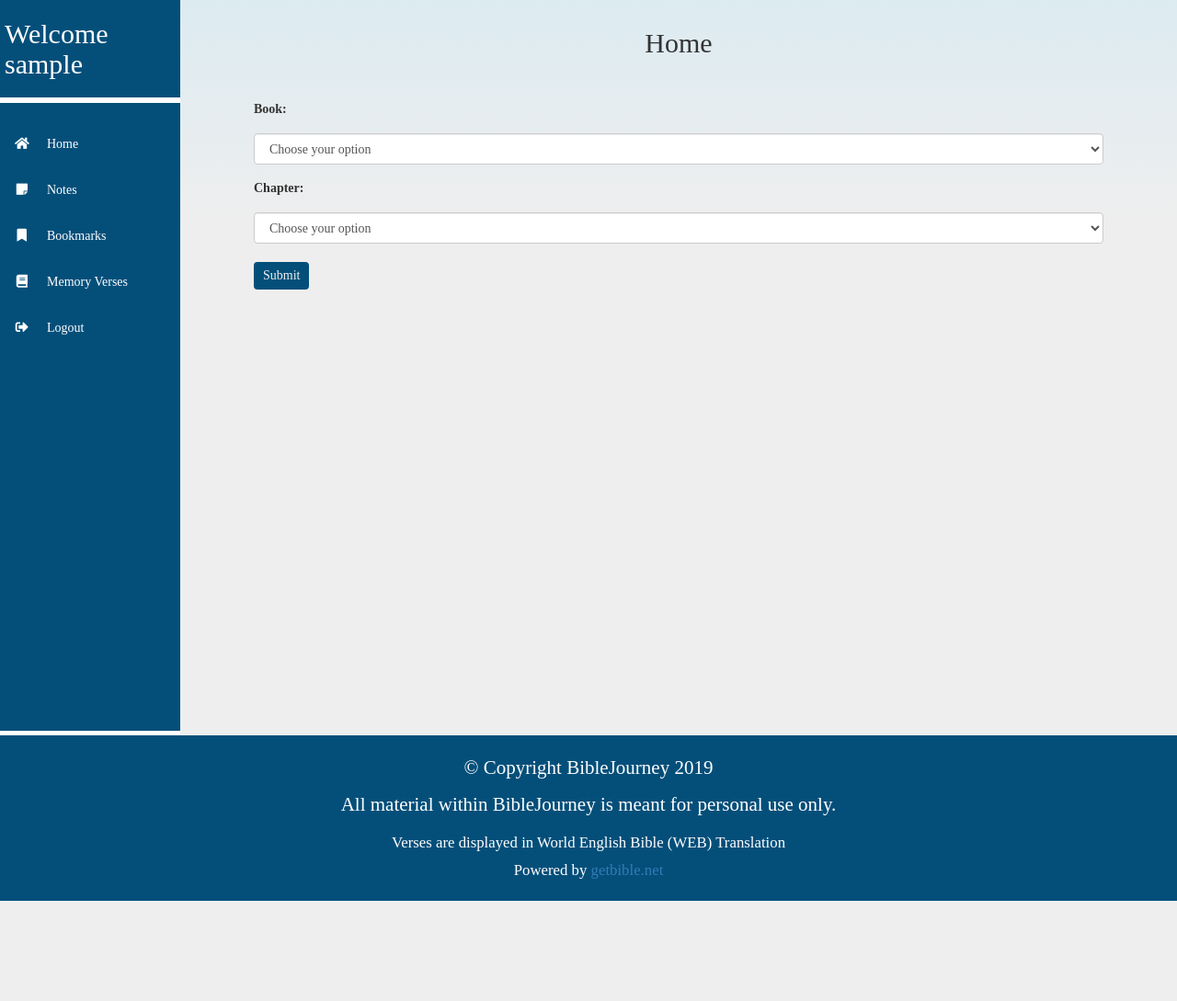
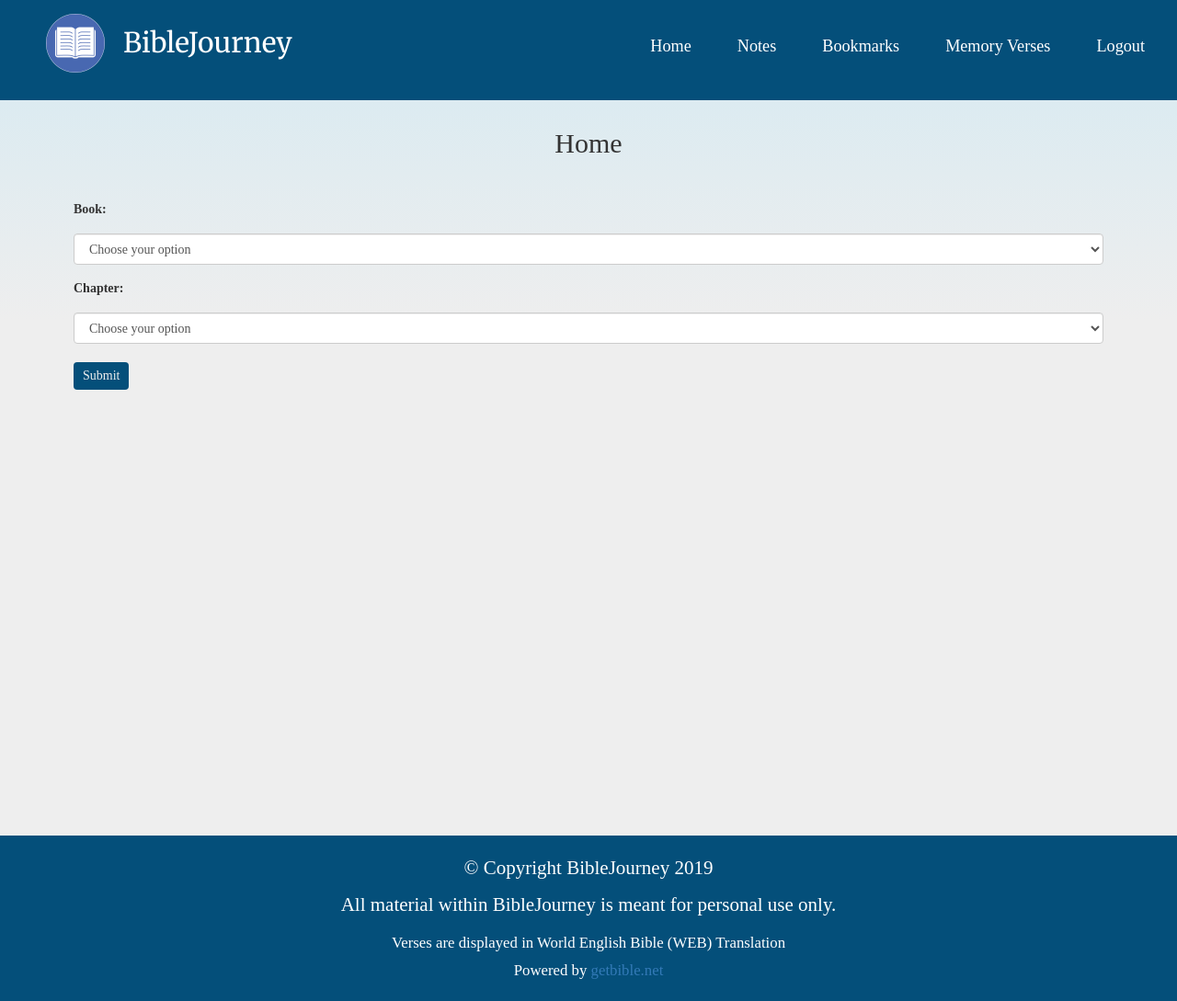
Before and after one commit to jyan500/Digital-Bible-Platform-v2, a Flask app: page / in a window 1280 px wide. Shown: the whole page at 92% size. Before the commit the page ends 980 px from the top, so only its background shows below. Run offline with Flask 2, Linux system fonts and the light colour scheme; the visitor is signed in with stand-in values (Sample User, id 1); data that the repository does not hold is empty; style sheets or scripts are compiled from the project's sources; parts of the project's set-up code (start-up, migrations or seed data) failed here and were passed over; some libraries are stand-ins or nearby versions.

Commit message:
changed layout to the navbar top style instead of sidebar

```diff
--- /dev/null
+++ b/static/navbar.js
@@ -0,0 +1,14 @@
+$(document).ready(function(){
+	// $('.nav-item').hover(
+	// 	// on Enter
+	// 	function(){
+	// 		$(this).find('a').append("<div class = 'border'></div>");
+	// 		$('.border').css('display', 'block');
+	// 		$('.border').width($(this).width());
+	// 	},
+	// 	// on Leave
+	// 	function(){
+	// 		$('.border').remove();
+	// 	});
+
+});
--- a/static/sass/_mixins.scss
+++ b/static/sass/_mixins.scss
@@ -87,13 +87,13 @@
 	}
 }
 
-$breakpoint_width_desktop: 1280px;
-$breakpoint_width_tablet: 1024px;
-$breakpoint_width_mobile: 768px;
-$breakpoint_width_mobile_2: 481px;
-$breakpoint_width_mobile_3: 320px;
+// $breakpoint_width_desktop: 1280px;
+// $breakpoint_width_tablet: 1024px;
+// $breakpoint_width_mobile: 768px;
+// $breakpoint_width_mobile_2: 481px;
+// $breakpoint_width_mobile_3: 320px;
 
-$breakpoint_height_mobile: 500px;
+// $breakpoint_height_mobile: 500px;
 
 @mixin desktop {
 	@media (min-width: #{$breakpoint_width_tablet + 1} ) and (max-width: #{$breakpoint_width_desktop}){
--- a/static/sass/layout.scss
+++ b/static/sass/layout.scss
@@ -57,12 +57,12 @@ option[selected] {
 	text-decoration: none;
 	vertical-align: super;
 	border: none;
-	:hover{
-		background-color: $hover;
-	}
-	:active{
-		background-color: $hover;
-	}
+}
+.verse_btn:hover{
+	background-color: $hover;
+}
+.verse_btn:active{
+	background-color: $hover;
 }
 .indiv_verse{
 	line-height: 2;
--- a/static/sass/main_structure.scss
+++ b/static/sass/main_structure.scss
@@ -19,7 +19,7 @@ body {
 .wrapper {
 	@include gradient($gradient-top, $background);
 	padding: 10px;
-	flex: 2;
+	flex: 1;
 	h2 {
 		text-align: center;
 	}
--- /dev/null
+++ b/static/sass/navbar.scss
@@ -0,0 +1,56 @@
+@import '_variables';
+@import '_mixins';
+html, body {
+	box-sizing: border-box;
+	margin: 0;
+	padding: 0;
+}
+header {
+	width: 100%;
+}
+nav {
+	background-color: $primary;
+	display: flex;
+	justify-content: space-between;
+	align-items: center;
+	padding-left: 50px;
+	padding-right: 10px;
+	.logo {
+		display: flex;
+		margin-bottom: 30px;
+		margin-top: 10px;
+		h2 {
+			color: white;
+			font-family: 'Merriweather', sans-serif;
+		}
+		.logo-image{
+			margin-top: 5px;
+			margin-right: 20px;
+		}
+	}
+	.nav-list {
+		list-style: none;
+		display: flex;
+		justify-content: center;
+		align-items: center;
+
+	}
+}
+
+.nav-item{
+	display: inline-block;
+	font-size: 1.3em;
+	position: relative;
+	padding: 5px;
+		a {
+			padding: 10px 20px;
+			text-decoration: none;
+			border-bottom: 1px solid transparent;
+			color: white;
+			transition: border-bottom 300ms;
+		}
+		a:hover{
+			text-decoration: none;
+			border-bottom: 1px solid white;
+		}
+	}
--- a/static/sass/sidebar.scss
+++ b/static/sass/sidebar.scss
@@ -93,23 +93,24 @@ body{
 	background-color: white;
 }
 
-@media screen and (max-width: $breakpoint_width_mobile){
-	.main{
-	}
+@include tablet_portrait{
 	.sidebar {
 		display:none;
 	}
 	.hamburger{
-		display: flex;
+		display: block;
 	}
 	.show-sidebar{
 		display:block;
 		font-size: 2em;
 	}
 	.welcome{
-		flex: 1;
+		// flex: 1;
 		text-align: center;
 		margin: 0px 40px 15px 0px;
 		font-family: 'Merriweather', sans-serif;
 	}
 }
+@include tablet_landscape{
+
+}
--- a/static/sidebar.js
+++ b/static/sidebar.js
@@ -11,20 +11,20 @@ $(document).ready(function(){
 	});
 	// when user closes the sidebar in the mobile view, but
 	// resizes to full width, then show the sidebar
-	document.getElementsByTagName('body')[0].onresize = function (){
-		console.log("resized");
-		if (window.matchMedia("(max-width: 800px)").matches){
-			// console.log("less than 800px");
-			$('.mobile-sidebar').hide();
-			$('.hamburger').show();
-			$('.sidebar').hide();
-		}
-		else{
-			// console.log("greater than 800px");
-			$('.sidebar').show();
-			$('.mobile-sidebar').hide();
-			$('.hamburger').hide();
-		}
-	};
+	// document.getElementsByTagName('body')[0].onresize = function (){
+	// 	console.log("resized");
+	// 	if (window.matchMedia("(max-width: 800px)").matches){
+	// 		console.log("less than 800px");
+	// 		$('.mobile-sidebar').hide();
+	// 		$('.hamburger').show();
+	// 		$('.sidebar').hide();
+	// 	}
+	// 	else{
+	// 		console.log("greater than 800px");
+	// 		$('.sidebar').show();
+	// 		$('.mobile-sidebar').hide();
+	// 		$('.hamburger').hide();
+	// 	}
+	// };
 
 })
--- a/templates/404.html
+++ b/templates/404.html
@@ -11,8 +11,8 @@
 </head>
 <html>
 	<body>
+		{% include 'navbar.html' %}
 		<div class = "main">
-			{% include "sidebar.html" %}
 			<div class = "wrapper">
 				<h1> Oops! Looks like the page doesn't exist. </h1>
 				<a href = "{{ url_for('home_controller.index') }}"> Back to Home </a>
--- a/templates/bookmarks.html
+++ b/templates/bookmarks.html
@@ -15,8 +15,8 @@
 <html>
 	<body>
 		{% include 'modal.html' %}
+		{% include 'navbar.html' %}
 		<div class = "main">
-			{% include 'sidebar.html' %}
 			<div class = "wrapper">
 				{% with messages = get_flashed_messages(with_categories=true) %}
 					{% if messages %}
--- a/templates/layout.html
+++ b/templates/layout.html
@@ -19,8 +19,8 @@
 <html>
 	<body>
 		<!-- the main content of each page has the class 'main' -->
+		{% include 'navbar.html' %}
 		<div class = "main">
-			{% include 'sidebar.html' %}
 			<div class = "wrapper">
 				<!-- alert bars -->
 				<div id = "errorbar" class = "snackbar" style="background-color: Red">
--- a/templates/memory_verse.html
+++ b/templates/memory_verse.html
@@ -15,8 +15,8 @@
 <html>
 	<body>
 		{% include 'modal.html' %}
+		{% include 'navbar.html' %}
 		<div class = "main">
-			{% include 'sidebar.html' %}
 			<div class = "wrapper">
 				{% with messages = get_flashed_messages(with_categories=true) %}
 					{% if messages %}
--- a/templates/navbar.html
+++ b/templates/navbar.html
@@ -4,18 +4,25 @@
 	<meta charset = "utf-8">
 	<!-- responsive -->
 	<meta name = "viewport" content = "width=device-width, initial-scale=1">
-	<link rel = "stylesheet" href = "/static/navbar.css">
-
-	<!-- <script src = "/static/sidebar.js"> </script> -->
+	<link rel = "stylesheet" href = "/static/stylesheets/navbar.css">
+	<script src = "/static/navbar.js"></script>
 </head>
 <html>
 	<body>
 		<header>
-			<div class = "hero-image">
-				<div class = "hero-text">
-					<h1> {{ company() }} </h1>
+			<nav>
+				<div class = "logo">
+					<img class = "logo-image" src = "/static/favicon.ico"/>
+					<h2>{{company()}}</h2>
 				</div>
-			</div>
+				<ul class = "nav-list">
+					<li class = "nav-item"><a href = "/">Home</a></li>
+					<li class = "nav-item"><a href = "/note_show_controller">Notes</a></li>
+					<li class = "nav-item"><a href = "/bookmarks"> Bookmarks </a></li>
+					<li class = "nav-item"><a href = "/memory_verse">Memory Verses</a></li>
+					<li class = "nav-item"><a href = "/logout">Logout</a></li>
+				</ul>
+			</nav>
 		</header>
 	</body>
 </html>
--- a/templates/notes.html
+++ b/templates/notes.html
@@ -15,8 +15,8 @@
 <html>
 	<body>
 		{% include 'modal.html' %}
+		{% include 'navbar.html' %}
 		<div class = "main">
-			{% include 'sidebar.html' %}
 			<div class = "wrapper">
 				{% with messages = get_flashed_messages(with_categories=true) %}
 					{% if messages %}
```
